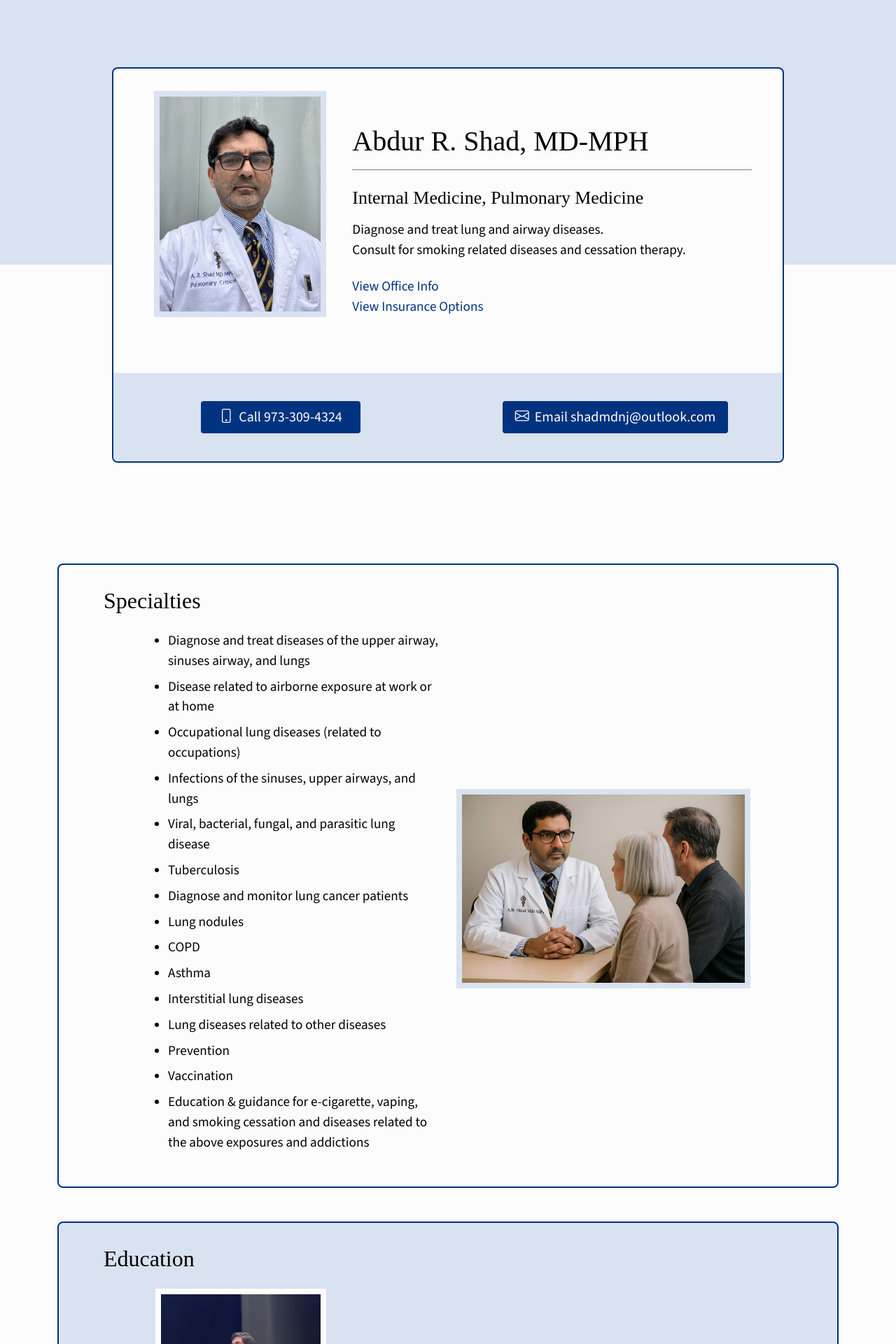
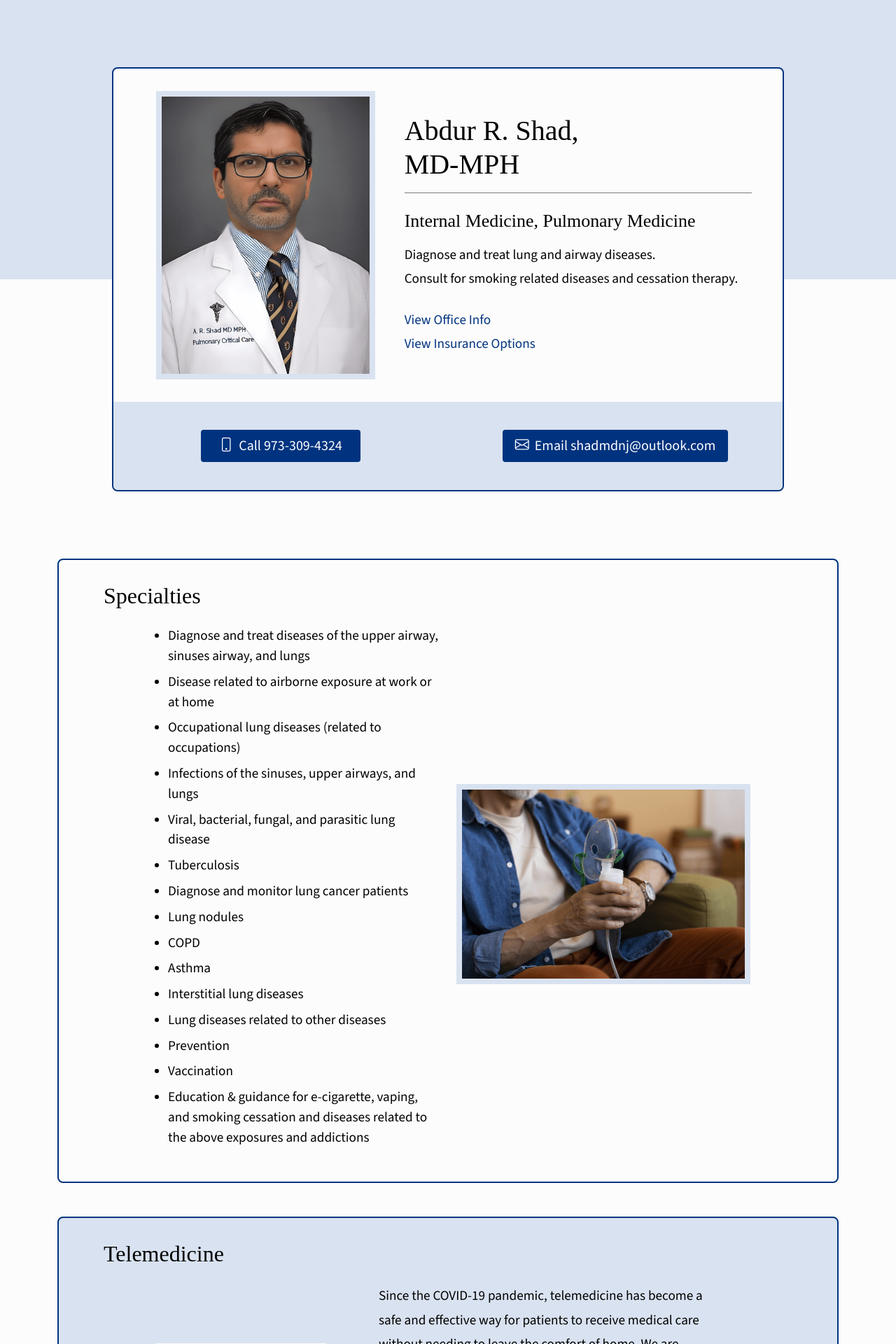
Before and after one commit to doctorabdurshad/doctorabdurshad.github.io, a Jekyll site: the page built from docs/index.html, in a window 1280 px wide. Shown: the top 1920 px of the page at 70% size. Built offline with Jekyll 4.4.1, drawn with Linux system fonts in a browser that asks for light colours; some web fonts are replaced; some of the changed text lies outside the part shown.

Commit message:
added new sections with new images

```diff
--- a/docs/_config.yml
+++ b/docs/_config.yml
@@ -12,6 +12,8 @@ url: "https://doctorabdurshad.github.io/"
 images:
   favicon: "/images/favicon.ico"
   profile: "/images/profile.png"
+  nebulizer: "/images/nebulizer.png"
+  telemedicine: "/images/telemedicine.png"
   consult: "/images/consultation.png"
   speaking: "/images/speaking.png"
 
--- a/docs/_includes/hero.html
+++ b/docs/_includes/hero.html
@@ -2,11 +2,11 @@
   <div class="d-flex justify-content-center">
     <div class="hero-card">
       <div class="card-info row m-0 align-items-center">
-        <div class="mobile-width col-4 mb-5 text-center">
+        <div class="mobile-width mobile-mb col-5 text-center">
           <img class="profile-img" src="{{ site.images.profile }}">
         </div>
-        <div class="mobile-width col-8">
-          <h1>Abdur R. Shad, MD-MPH</h1>
+        <div class="mobile-width col-7">
+          <h1>Abdur R. Shad, <br>MD-MPH</h1>
           <hr class="mb-4">
           <h2 class="mb-3">Internal Medicine, Pulmonary Medicine</h2>
           <p class="mb-0">Diagnose and treat lung and airway&nbsp;diseases.</p>
--- a/docs/css/site.scss
+++ b/docs/css/site.scss
@@ -5,6 +5,7 @@ body {
   background-color: #FCFCFC;
   color: black;
   font-size: 1.2rem;
+  font-weight: 400;
 }
 
 $off_white: #FCFCFC;
@@ -32,6 +33,7 @@ p {
   font-optical-sizing: auto;
   font-weight: 400;
   font-style: normal;
+  line-height: 1.8;
 
   @media (max-width: 550px) {
     font-size: 1rem !important;
@@ -75,6 +77,10 @@ hr {
 
   .mobile-margin {
     margin: 1rem !important;
+  }
+
+  .mobile-mb {
+    margin-bottom: 2rem !important;
   }
 }
 
@@ -193,7 +199,7 @@ hr {
   }
 }
 
-.consult-img {
+.landscape-img {
   width: 100%;
   min-width: 350px;
   border: 8px solid $light_blue;
@@ -204,7 +210,7 @@ hr {
   }
 }
 
-.speaking-img {
+.portrait-img {
   width: 90%;
   min-width: 180px;
   border: 8px solid $off_white;
@@ -214,7 +220,7 @@ hr {
   }
 }
 
-#education, #office {
+#telemedicine, #education, #office {
   background-color: $light_blue;
 
   a {
--- a/docs/index.html
+++ b/docs/index.html
@@ -5,11 +5,11 @@ layout: default
 {% include hero.html %}
 
 <div class="main container">
-  <section id="specialties">
+  <section id="specialties" class="mt-0">
     <h2 class="mb-4">Specialties</h2>
     <div class="row mobile-margin mx-5 align-items-center" style="flex-direction: row-reverse;">
       <div class="col d-flex justify-content-center">
-        <img class="consult-img mb-4" src="{{ site.images.consult }}">
+        <img class="landscape-img mb-4" src="{{ site.images.nebulizer }}">
       </div>
       <div class="col">
         <ul>
@@ -32,11 +32,53 @@ layout: default
       </div>
     </div>
   </section>
+
+  <section id="telemedicine">
+    <h2 class="mb-4">Telemedicine</h2>
+    <div class="row mobile-margin mx-5 align-items-center">
+      <div class="mobile-width col-4 d-flex justify-content-center">
+        <img class="portrait-img mb-4" src="{{ site.images.telemedicine }}">
+      </div>
+      <div class="mobile-width col-7 mx-auto">
+        <p>
+          Since the COVID-19 pandemic, telemedicine has become a safe and effective way for patients to receive medical care
+          without needing to leave the comfort of home. We are pleased to offer secure video visits so you can connect directly
+          to us while maintaining peace of mind and convenience.
+        </p>
+        <p>
+          If you are experiencing symptoms such as chest discomfort, nasal congestion, a lingering dry cough, shortness of breath,
+          or other breathing concerns, a telemedicine visit may be the right first step. During your appointment, we will
+          carefully listen to your symptoms, review your medical history, and provide guidance or treatment recommendations. If
+          further in-person evaluation is needed, we will help you arrange the appropriate next steps.
+        </p>
+      </div>
+    </div>
+  </section>
+
+  <section id="operation">
+    <h2 class="mb-4">Preoperative / Presurgical Evaluation</h2>
+    <div class="row mobile-margin mx-5 align-items-center" style="flex-direction: row-reverse;">
+      <div class="mobile-width col-6 d-flex justify-content-center">
+        <img class="landscape-img mb-4" src="{{ site.images.consult }}">
+      </div>
+      <div class="mobile-width col-6 mx-auto">
+        <p>
+          If you are preparing for an outpatient surgery, we are here to help
+          you move through surgery and recovery with confidence.
+          We will carefully review your respiratory health, discuss
+          any concerns you may have, and perform simple tests if needed. This
+          helps us understand your individual risk level and ensures that your
+          surgical team has all the information they need to keep you comfortable and safe.
+        </p>
+      </div>
+    </div>
+  </section>
+
   <section id="education">
     <h2 class="mb-4">Education</h2>
     <div class="row mobile-margin mx-5 align-items-center">
       <div class="mobile-width col-4 d-flex justify-content-center">
-        <img class="speaking-img mb-4" src="{{ site.images.speaking }}">
+        <img class="portrait-img mb-4" src="{{ site.images.speaking }}">
       </div>
       <div class="mobile-width col-8">
         <div class="row justify-content-around">
```
Also changed, not shown: docs/images/consultation.png, docs/images/nebulizer.png (added), docs/images/profile.png, docs/images/speaking.png, docs/images/telemedicine.png (added).
